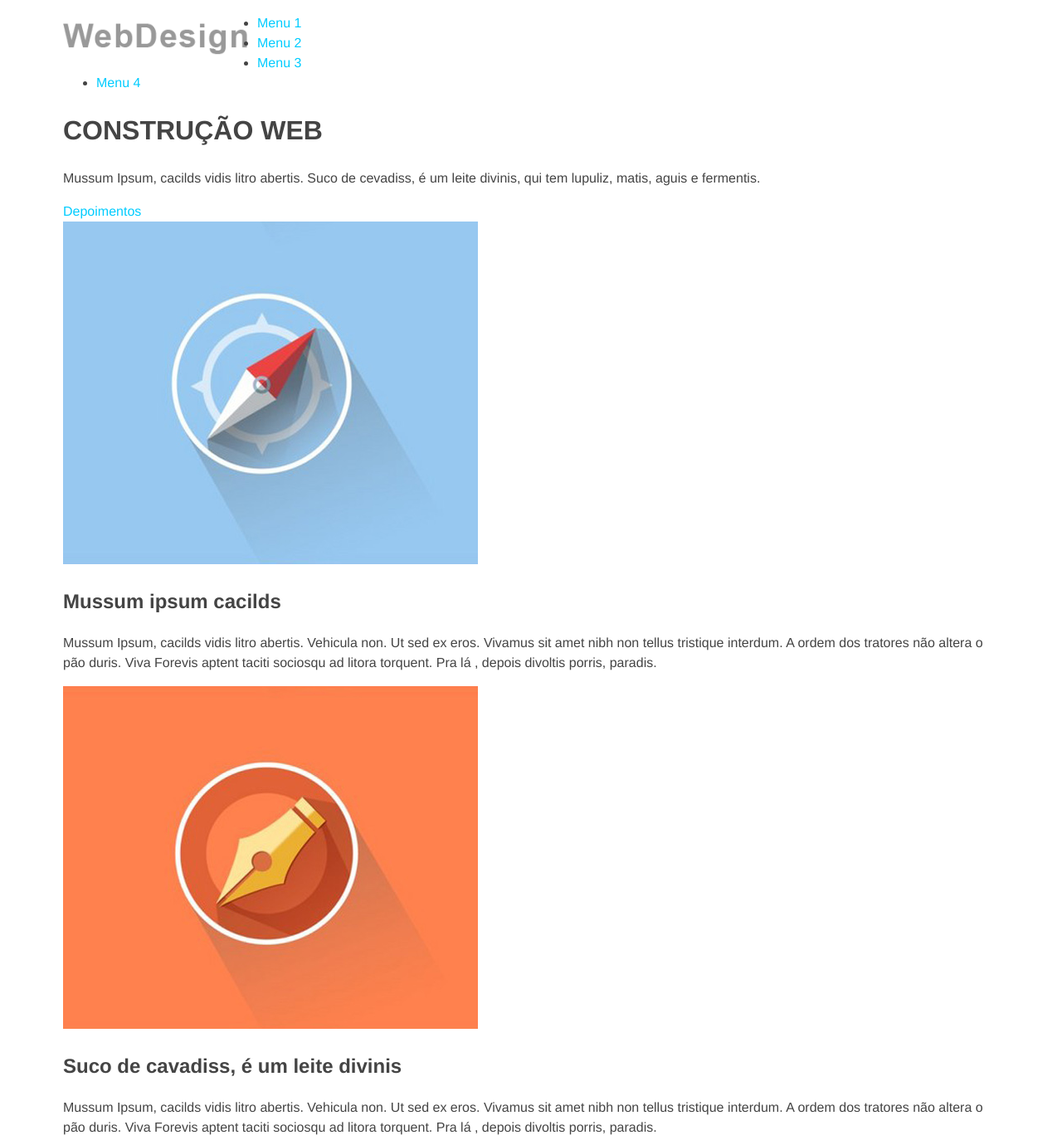
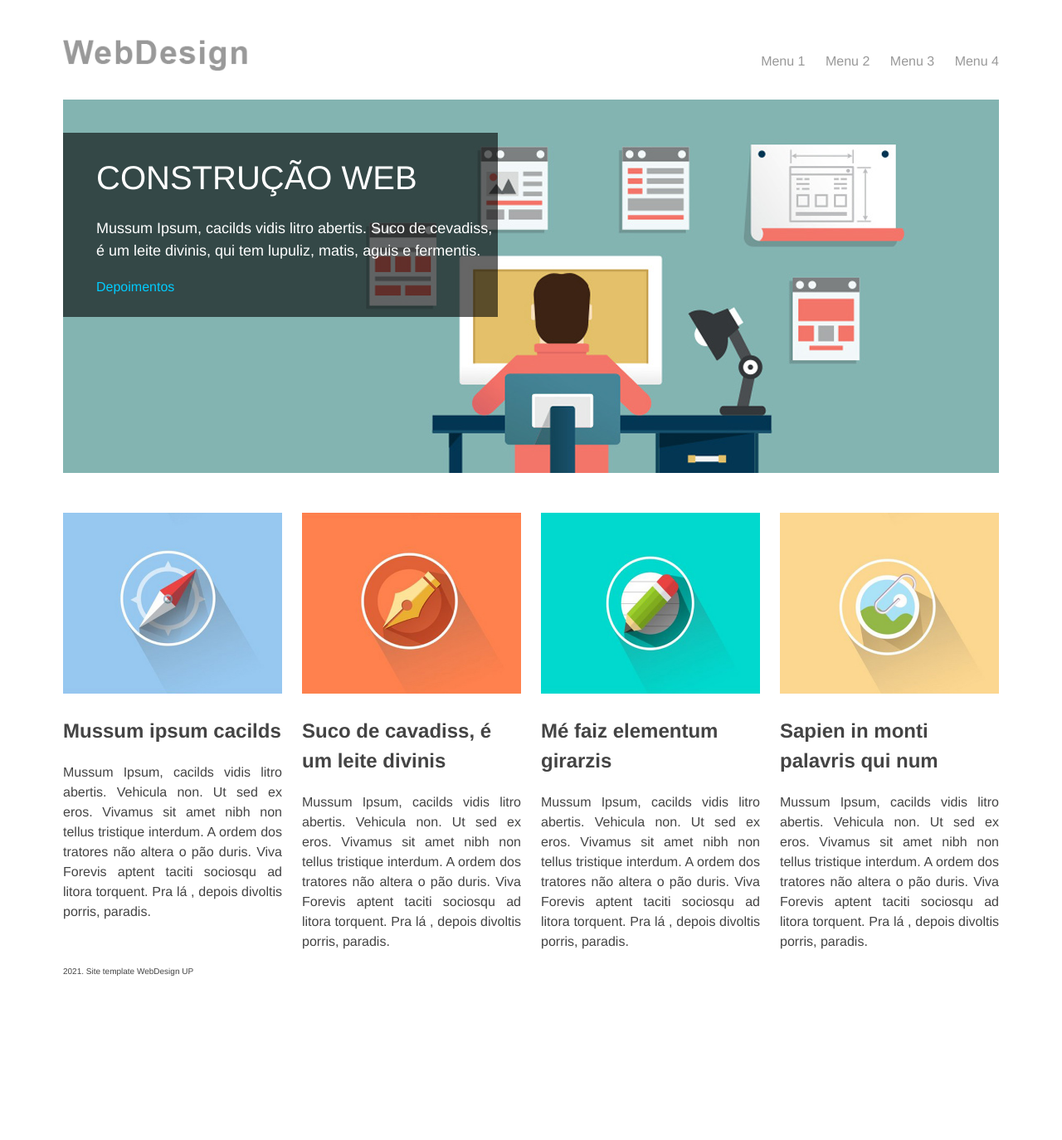
Before and after one commit to CesarAugustoJoaquim/Exercicio06_04, a plain HTML site: page index.html in a window 1280 px wide. Shown: the top 1374 px of the page at 83% size. After the commit the page ends 1202 px from the top, so only its background shows below. Drawn offline with Linux system fonts and the light colour scheme.

Commit message:
Css web design

```diff
--- a/CSS/style.css
+++ b/CSS/style.css
@@ -21,8 +21,10 @@ div.container{
 	margin: 0 auto;
 }
 
-img,figure,video,embed
-{
+img,
+figure,
+video,
+embed{
 	max-width: 100%;
 }
 
@@ -33,7 +35,87 @@ header{
 	margin-bottom: 36px;
 }
 
-img.menu{
+img.marca{
 	float: left;
 	width: 234px;
 }
+
+nav{
+	float: right;
+	width: 840px;
+}
+
+nav ul{
+	float: right;
+}
+
+nav li{
+	font-size: 12px;
+	display: inline-block;
+	margin-left: 20px;
+	margin-top: 10px;
+}
+
+nav li a{
+	color: #999;
+}
+
+div.banner{
+	background: url('../img/banner.jpg');
+	height: 450px;
+	margin-bottom: 48px;
+	position: relative;
+}
+
+div.caixa{
+	position: absolute;
+	top: 40px;
+	background: rgba(0,0,0,0.6);
+	width: 480px;
+	padding: 24px 4px 24px 40px;
+	display: center;
+}
+
+h1{
+	font-size: 40px;
+	color: #fff;
+	font-weight: 200;
+	margin-top: 0;
+	margin-bottom: 0;
+}
+
+p.destaque{
+	font-size: 18px;
+	color: #fff;
+	font-weight: 200;
+}
+
+div.coluna{
+	width: 264px;
+	float: left;
+	margin-right: 24px;
+}
+
+div.coluna:last-child{
+	margin-right: 0;
+}
+
+div.coluna p{
+	text-align: justify;
+	font-size: 16px;
+}
+
+h2{
+	font-size: 24px;
+}
+
+footer{
+	width: 100%;
+	margin-top: 24px;
+	margin-bottom: 24px;
+}
+
+p.footer{
+	font-size: 10px;
+	margin-bottom: 0;
+}
--- a/index.html
+++ b/index.html
@@ -6,22 +6,21 @@
 	<meta name="author" content="Cesar Augusto">
 	<meta name="description" content="Construção Web Design">
 	<meta name="keywords" content="Web Design, Design Web, Web, Design">
-	<link rel="stylesheet" type="text/css" href="CSS/style.css">
-	<link href="https://fonts.googleapis.com/css2?family=Roboto:wght@300&display=swap" rel="stylesheet">
+	<link rel="stylesheet" type="text/css" href="css/style.css">
 </head>
 <body>
 	<div class="container">
-		<head>
-			<a href="index.html"><img src="IMG/logo_webdesign.png" alt="Logo escrito Web Design" class="menu"></a>
+		<header>
+			<a href="index.html" target="_self"><img src="img/logo_webdesign.png" alt="Logo escrito Web Design" class="marca"></a>
 			<nav>
 				<ul>
-					<li><a href="menu1.html"> Menu 1</a></li>
-					<li><a href="menu2.html"> Menu 2</a></li>
-					<li><a href="menu3.html"> Menu 3</a></li>
-					<li><a href="menu4.html"> Menu 4</a></li>
+					<li><a href="menu1.html">Menu 1</a></li>
+					<li><a href="menu2.html">Menu 2</a></li>
+					<li><a href="menu3.html">Menu 3</a></li>
+					<li><a href="menu4.html">Menu 4</a></li>
 				</ul>
 			</nav>
-		</head>
+		</header>
 
 		<div class="banner">
 			<div class="caixa">
@@ -32,34 +31,34 @@
 		</div>
 
 		<section>
-			<article>
-				<img src="IMG/foto-01.jpg" alt="Desenho minimalista de uma bússola" class="article">
+			<div class="coluna">
+				<img src="img/foto-01.jpg" alt="Desenho minimalista de uma bússola" class="foto-coluna">
 				<h2>Mussum ipsum cacilds</h2>
 				<p>
 				Mussum Ipsum, cacilds vidis litro abertis. Vehicula non. Ut sed ex eros. Vivamus sit amet nibh non tellus tristique interdum. A ordem dos tratores não altera o pão duris. Viva Forevis aptent taciti sociosqu ad litora torquent. Pra lá , depois divoltis porris, paradis.
 				</p>
-			</article>
-			<article>
-				<img src="IMG/foto-02.jpg" alt="Desenho minimalista de uma caneta" class="article">
+			</div>
+			<div class="coluna">
+				<img src="img/foto-02.jpg" alt="Desenho minimalista de uma caneta" class="foto-coluna">
 				<h2>Suco de cavadiss, é um leite divinis</h2>
 				<p>
 				Mussum Ipsum, cacilds vidis litro abertis. Vehicula non. Ut sed ex eros. Vivamus sit amet nibh non tellus tristique interdum. A ordem dos tratores não altera o pão duris. Viva Forevis aptent taciti sociosqu ad litora torquent. Pra lá , depois divoltis porris, paradis.
 				</p>
-			</article>
-			<article>
-				<img src="IMG/foto-03.jpg" alt="Desenho minimalista de um lápis" class="article">
+			</div>
+			<div class="coluna">
+				<img src="img/foto-03.jpg" alt="Desenho minimalista de um lápis" class="foto-coluna">
 				<h2>Mé faiz elementum girarzis</h2>
 				<p>
 				Mussum Ipsum, cacilds vidis litro abertis. Vehicula non. Ut sed ex eros. Vivamus sit amet nibh non tellus tristique interdum. A ordem dos tratores não altera o pão duris. Viva Forevis aptent taciti sociosqu ad litora torquent. Pra lá , depois divoltis porris, paradis.
 				</p>
-			</article>
-			<article>
-				<img src="IMG/foto-04.jpg" alt="Desenho minimalista de uma paisagem" class="article">
+			</div>
+			<div class="coluna">
+				<img src="img/foto-04.jpg" alt="Desenho minimalista de uma paisagem" class="foto-coluna">
 				<h2>Sapien in monti palavris qui num</h2>
 				<p>
 				Mussum Ipsum, cacilds vidis litro abertis. Vehicula non. Ut sed ex eros. Vivamus sit amet nibh non tellus tristique interdum. A ordem dos tratores não altera o pão duris. Viva Forevis aptent taciti sociosqu ad litora torquent. Pra lá , depois divoltis porris, paradis.
 				</p>
-			</article>
+			</div>
 		</section>
 
 		<footer>
```
